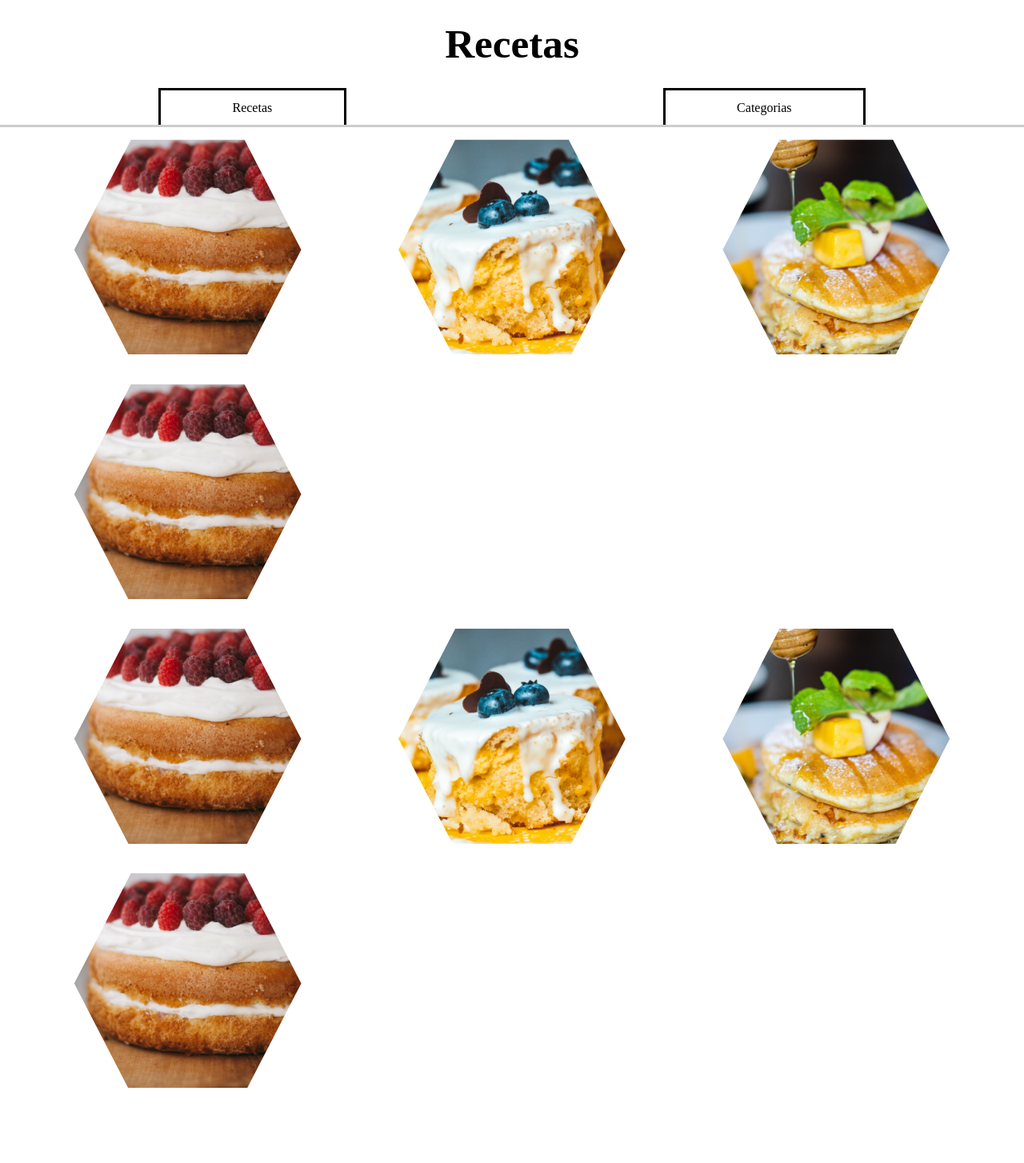
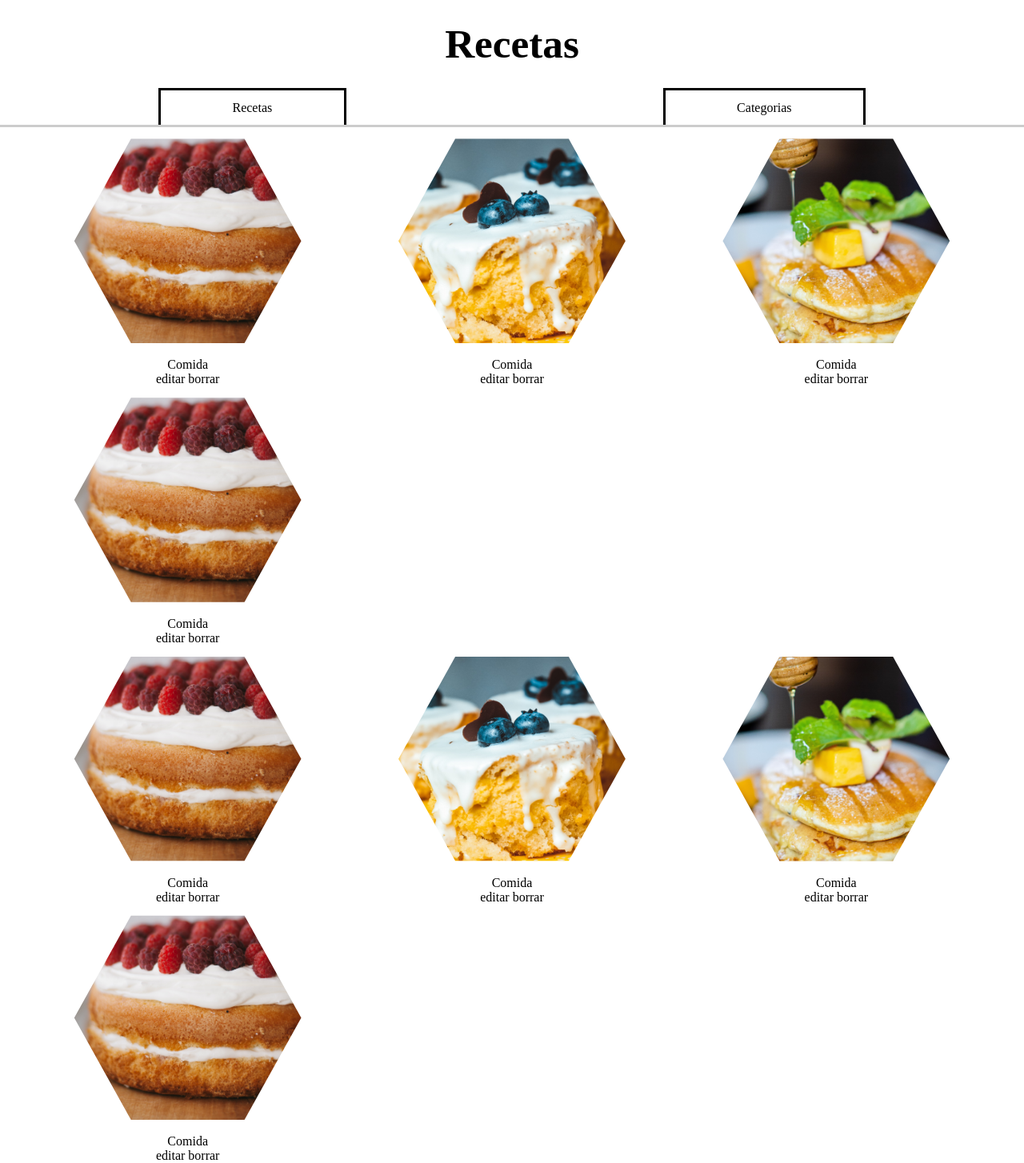
Before and after one commit to PabloRomero2196/Back-End, a PHP site: page /recetas.html in a window 1280 px wide. Shown: the part 63-1517 px from the top of the page at 80% size. Before the commit the page ends 1423 px from the top, so only its background shows below. Run offline with PHP 8.4, Linux system fonts and the light colour scheme; some libraries are stand-ins or nearby versions.

Commit message:
añadi pagina de recetas

```diff
--- a/recetas.html
+++ b/recetas.html
@@ -37,54 +37,78 @@
 
         <div class="contenedor">
             <div class="element">
-                <figure class="mascara"><img src="img/img1.jpg" alt="1mg1"></figure>
+                <figure><img src="img/img1.jpg" alt="img1" class="mascara"></figure>
+                <div class="contenedorTexto">
+                    <p>Comida</p>
                     <a onclick="editar()">editar</a>
                     <a onclick="borrar()">borrar</a>
                 </div>
+            </div>
 
             <div class="element">
-                <figure class="mascara"><img src="img/img2.jpg" alt="1mg1"></figure>
+                <figure><img src="img/img2.jpg" alt="img2" class="mascara"></figure>
+                <div class="contenedorTexto">
+                    <p>Comida</p>
                     <a onclick="editar()">editar</a>
                     <a onclick="borrar()">borrar</a>
                 </div>
+            </div>
 
             <div class="element">
-                <figure class="mascara"><img src="img/img3.jpg" alt="1mg1"></figure>
+                <figure><img src="img/img3.jpg" alt="img3" class="mascara"></figure>
+                <div class="contenedorTexto">
+                    <p>Comida</p>
                     <a onclick="editar()">editar</a>
                     <a onclick="borrar()">borrar</a>
                 </div>
+            </div>
 
             <div class="element">
-                <figure class="mascara"><img src="img/img1.jpg" alt="1mg1"></figure>
+                <figure><img src="img/img1.jpg" alt="img1" class="mascara"></figure>
+                <div class="contenedorTexto">
+                    <p>Comida</p>
                     <a onclick="editar()">editar</a>
                     <a onclick="borrar()">borrar</a>
+                </div>
             </div>
 
         </div>
 
         <div class="contenedor">
             <div class="element">
-                <figure><img src="img/img1.jpg" alt="1mg1"></figure>
+                <figure><img src="img/img1.jpg" alt="img1" class="mascara"></figure>
+                <div class="contenedorTexto">
+                    <p>Comida</p>
                     <a onclick="editar()">editar</a>
                     <a onclick="borrar()">borrar</a>
                 </div>
+            </div>
 
             <div class="element">
-                <figure><img src="img/img2.jpg" alt="1mg1"></figure>
+                <figure><img src="img/img2.jpg" alt="img2" class="mascara"></figure>
+                <div class="contenedorTexto">
+                    <p>Comida</p>
                     <a onclick="editar()">editar</a>
                     <a onclick="borrar()">borrar</a>
                 </div>
+            </div>
 
             <div class="element">
-                <figure><img src="img/img3.jpg" alt="1mg1"></figure>
+                <figure><img src="img/img3.jpg" alt="img3" class="mascara"></figure>
+                <div class="contenedorTexto">
+                    <p>Comida</p>
                     <a onclick="editar()">editar</a>
                     <a onclick="borrar()">borrar</a>
                 </div>
+            </div>
 
             <div class="element">
-                <figure><img src="img/img1.jpg" alt="1mg1"></figure>
+                <figure><img src="img/img1.jpg" alt="img1" class="mascara"></figure>
+                <div class="contenedorTexto">
+                    <p>Comida</p>
                     <a onclick="editar()">editar</a>
                     <a onclick="borrar()">borrar</a>
+                </div>
             </div>
 
         </div>
--- a/styles.css
+++ b/styles.css
@@ -94,6 +94,13 @@ h2 {
 .contenedor .element {
     width: 70%;
     margin: auto;
-    clip-path: polygon(0 50%, 25% 5%, 75% 5%, 100% 50%, 75% 95%, 25% 95%);
 
 }
+
+.mascara {
+    clip-path: polygon(0 50%, 25% 5%, 75% 5%, 100% 50%, 75% 95%, 25% 95%);
+}
+
+.contenedorTexto {
+    text-align: center;
+}
```
Also changed, not shown: 1 other file. Lines whose indentation alone changed are shown as unchanged.
